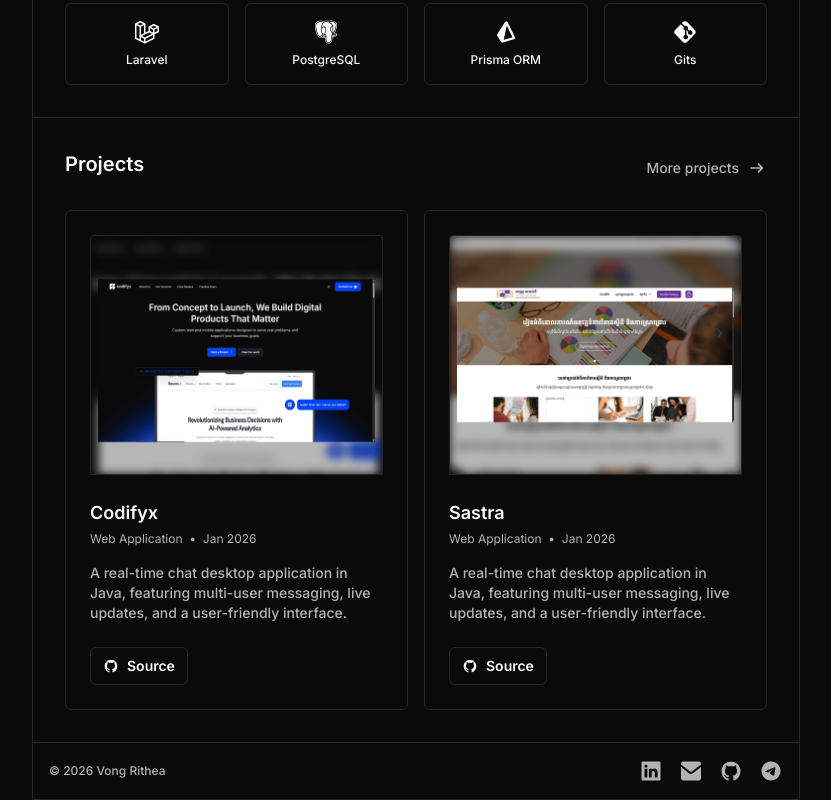
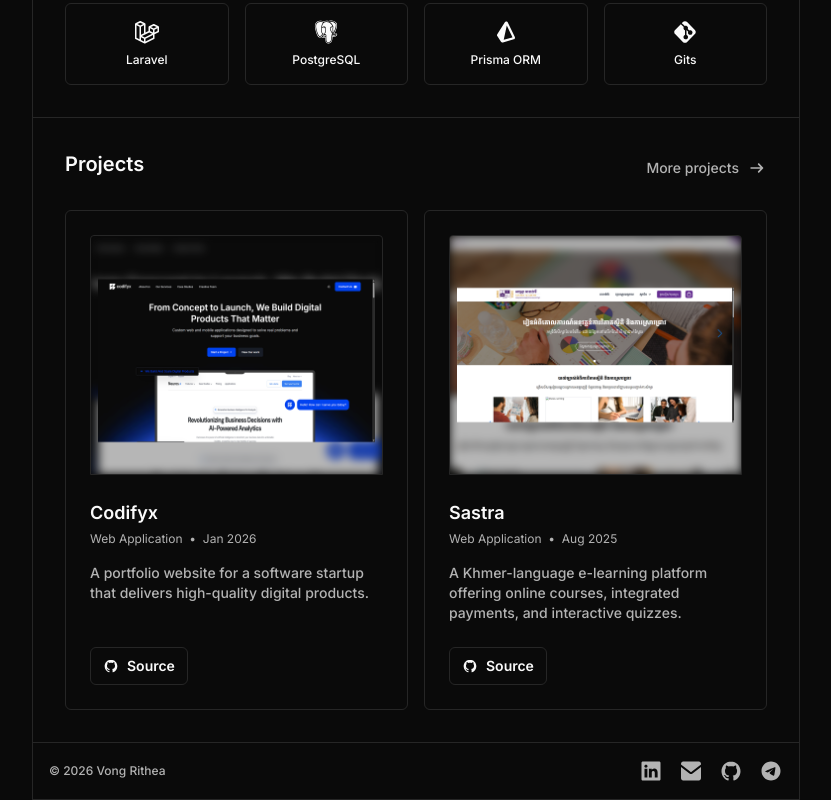
Before and after one commit to JamJam126/Personal-Portfolio, a Next.js app: page / in a window 1280 px wide. Shown: the part 1292-2092 px from the top of the page, without its empty margins (224-1055 px from the left). Built offline with nearby package versions, Linux system fonts and the light colour scheme.

Commit message:
chore: add project

```diff
--- /dev/null
+++ b/src/assets/projects/sudoku/index.ts
@@ -0,0 +1,2 @@
+export { default as SudokuThumb } from "@/src/assets/projects/sudoku/sudokuThumb.png";
+export { default as SudokuThumbBg } from "@/src/assets/projects/sudoku/sudokuThumbBg.png";
--- a/src/repositories/projectsData.ts
+++ b/src/repositories/projectsData.ts
@@ -3,13 +3,14 @@ import * as TWatch from '@/src/assets/projects/tWatch';
 import * as Collaboard from '@/src/assets/projects/collaboard';
 import * as Codifyx from '@/src/assets/projects/codifyx';
 import * as Sastra from '@/src/assets/projects/sastra';
+import * as Sudoku from '@/src/assets/projects/sudoku';
 
 export const projectsData = [
   {
     title: 'Codifyx',
     type: 'Web Application',
     date: 'Jan 2026',
-    description: 'A real-time chat desktop application in Java, featuring multi-user messaging, live updates, and a user-friendly interface.',
+    description: 'A portfolio website for a software startup that delivers high-quality digital products.',
     demoLink: '',
     src: 'https://github.com/sokundeny/codifyx',
     thumbnail: Codifyx.CodifyxThumb,
@@ -25,10 +26,10 @@ export const projectsData = [
   {
     title: 'Sastra',
     type: 'Web Application',
-    date: 'Jan 2026',
-    description: 'A real-time chat desktop application in Java, featuring multi-user messaging, live updates, and a user-friendly interface.',
+    date: 'Aug 2025',
+    description: 'A Khmer-language e-learning platform offering online courses, integrated payments, and interactive quizzes.',
     demoLink: '',
-    src: 'https://github.com/sokundeny/codifyx',
+    src: 'https://github.com/pychey/Online-Learning-Platform',
     thumbnail: Sastra.SastraThumb,
     thumbnailBackground: Sastra.SastraThumbBg,
     images: [
@@ -40,6 +41,24 @@ export const projectsData = [
       'https://res.cloudinary.com/dsdgi7f7f/image/upload/v1774079744/sastra-6_xowknj.png',
       'https://res.cloudinary.com/dsdgi7f7f/image/upload/v1774079744/sastra-7_ilgpfp.png',
       'https://res.cloudinary.com/dsdgi7f7f/image/upload/v1774079744/sastra-8_atdyco.png'
+    ],
+  },
+  {
+    title: 'Multiplayer Sudoku',
+    type: 'Mobile Game',
+    date: 'Dec 2025',
+    description: 'A real-time online Sudoku platform that lets players enjoy solo puzzles or compete against others in fast-paced head-to-head matches.',
+    demoLink: '',
+    src: 'https://github.com/pychey/Sudoku-The-Best',
+    thumbnail: Sudoku.SudokuThumb,
+    thumbnailBackground: Sudoku.SudokuThumbBg,
+    images: [
+      'https://res.cloudinary.com/dsdgi7f7f/image/upload/v1774406483/sudoku-1_k7cndy.png',
+      'https://res.cloudinary.com/dsdgi7f7f/image/upload/v1774406483/sudoku-2_nzbjzu.png',
+      'https://res.cloudinary.com/dsdgi7f7f/image/upload/v1774406484/sudoku-3_jjcqnp.png',
+      'https://res.cloudinary.com/dsdgi7f7f/image/upload/v1774406486/sudoku-4_jntute.png',
+      'https://res.cloudinary.com/dsdgi7f7f/image/upload/v1774406487/sudoku-5_d12wkn.png',
+      'https://res.cloudinary.com/dsdgi7f7f/image/upload/v1774406483/sudoku-6_fwlxi0.png'
     ],
   },
   {
@@ -82,7 +101,7 @@ export const projectsData = [
     title: 'Collaboard',
     type: 'Web Application',
     date: 'March 2025',
-    description: 'A real-time chat desktop application in Java, featuring multi-user messaging, live updates, and a user-friendly interface.',
+    description: 'A Trello-inspired website with a real-time Kanban board that supports multi-user collaboration and task management.',
     demoLink: '',
     src: 'https://github.com/JamJam126/Collaboard',
     thumbnail: Collaboard.CollaboardThumb,
```
Also changed, not shown: src/assets/projects/sudoku/sudokuThumb.png (added), src/assets/projects/sudoku/sudokuThumbBg.png (added).
